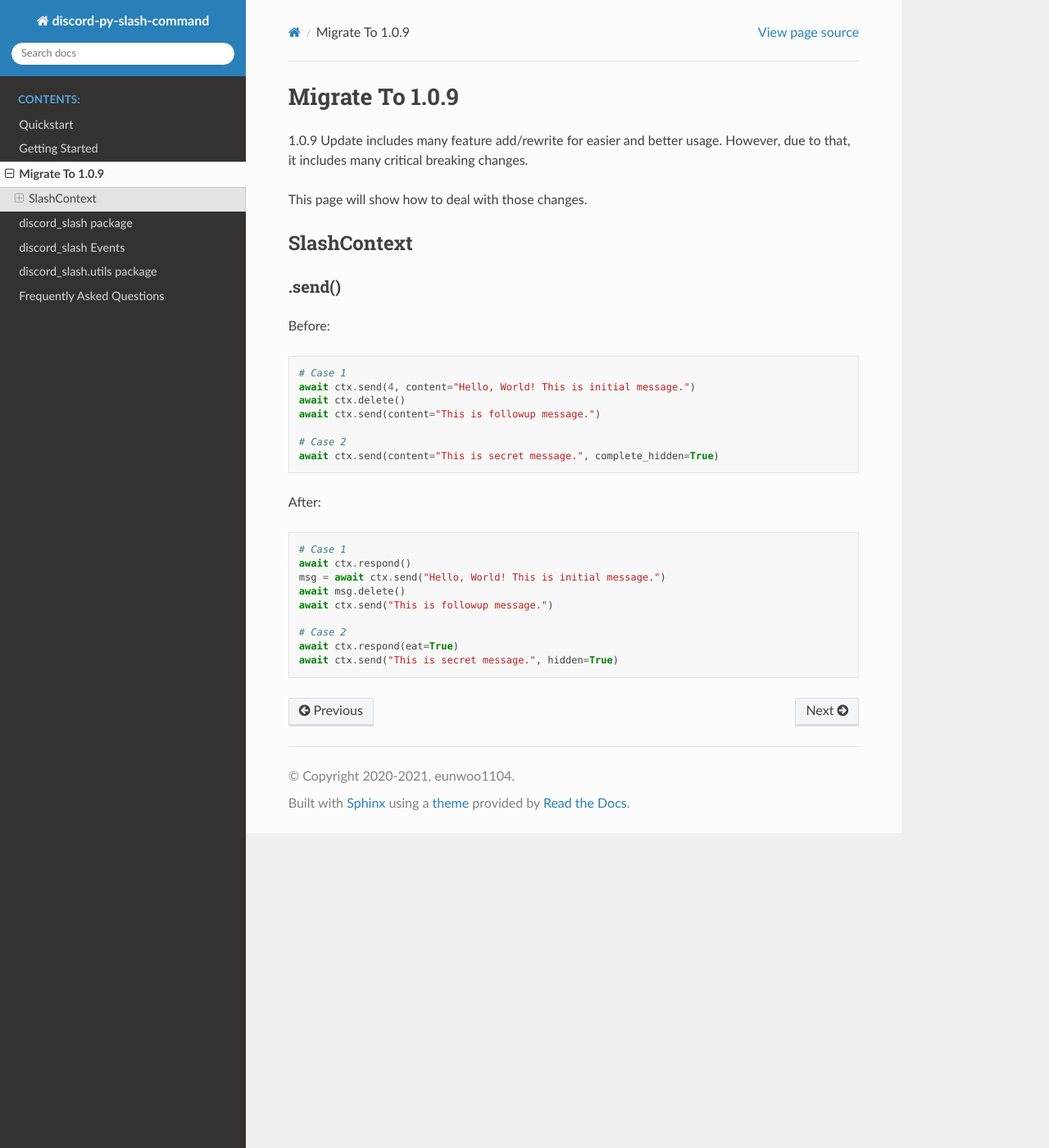
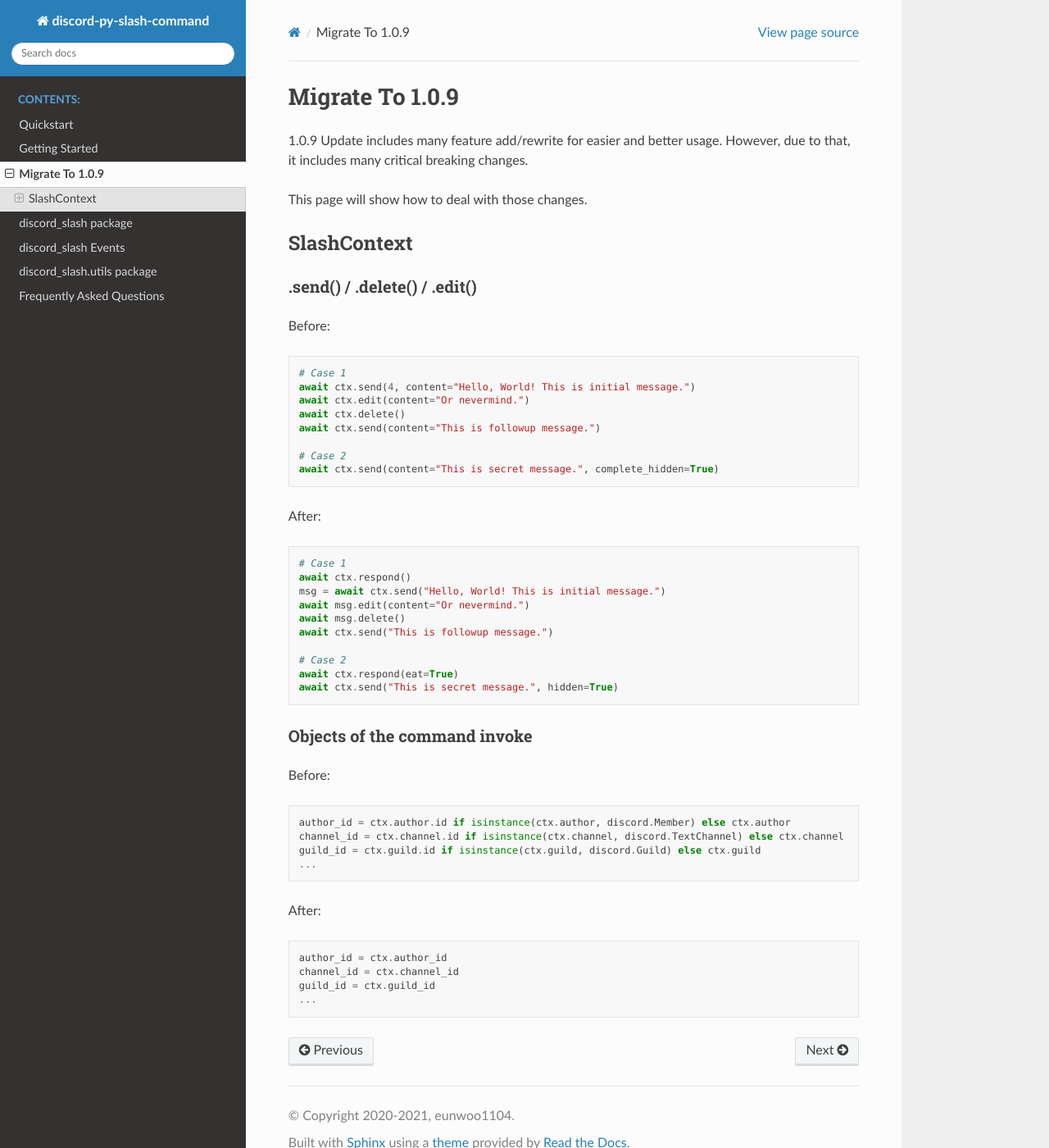
Before and after one commit to interactions-py/interactions.py, a Sphinx documentation site: the page built from docs/migrate_to_109.rst, in a window 1280 px wide and 1400 px high. Shown: the whole window at 82% size. Built offline with Sphinx 7.4.7 and the Read the Docs theme 2.0.0, drawn with Linux system fonts in a browser that asks for light colours.

Commit message:
Update migrate_to_109.rst

```diff
--- a/docs/migrate_to_109.rst
+++ b/docs/migrate_to_109.rst
@@ -9,8 +9,8 @@ This page will show how to deal with those changes.
 SlashContext
 ************
 
-.send()
--------
+.send() / .delete() / .edit()
+-----------------------------
 
 Before:
 
@@ -18,6 +18,7 @@ Before:
 
     # Case 1
     await ctx.send(4, content="Hello, World! This is initial message.")
+    await ctx.edit(content="Or nevermind.")
     await ctx.delete()
     await ctx.send(content="This is followup message.")
 
@@ -31,9 +32,31 @@ After:
     # Case 1
     await ctx.respond()
     msg = await ctx.send("Hello, World! This is initial message.")
+    await msg.edit(content="Or nevermind.")
     await msg.delete()
     await ctx.send("This is followup message.")
 
     # Case 2
     await ctx.respond(eat=True)
     await ctx.send("This is secret message.", hidden=True)
+
+Objects of the command invoke
+-----------------------------
+
+Before:
+
+.. code-block:: python
+
+    author_id = ctx.author.id if isinstance(ctx.author, discord.Member) else ctx.author
+    channel_id = ctx.channel.id if isinstance(ctx.channel, discord.TextChannel) else ctx.channel
+    guild_id = ctx.guild.id if isinstance(ctx.guild, discord.Guild) else ctx.guild
+    ...
+
+After:
+
+.. code-block:: python
+
+    author_id = ctx.author_id
+    channel_id = ctx.channel_id
+    guild_id = ctx.guild_id
+    ...
```
